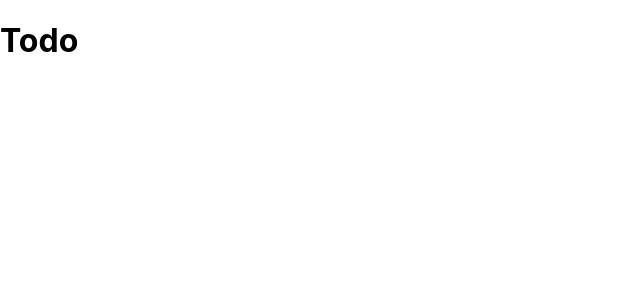
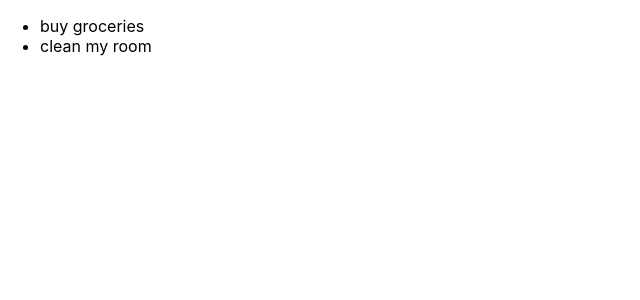
Before and after one commit to ngeksdev/todo-react-js, a React (Create React App) app: page / in a window 1280 px wide. Shown: the top 300 px of the page, without its empty margins (0-640 px from the left). Built offline with nearby package versions, Linux system fonts and the light colour scheme.

Commit message:
todos and todoItem components

```diff
--- a/src/App.tsx
+++ b/src/App.tsx
@@ -1,5 +1,25 @@
+import Todos from './components/Todos';
+
+import { Todo } from './types';
+
 function App() {
-  return <h1>Todo</h1>;
+  // test data only
+  const todoList: Todo[] = [
+    {
+      id: 'todo-1',
+      text: 'buy groceries'
+    },
+    {
+      id: 'todo-2',
+      text: 'clean my room'
+    }
+  ];
+
+  return (
+    <div>
+      <Todos todos={todoList} />
+    </div>
+  );
 }
 
 export default App;
--- /dev/null
+++ b/src/components/TodoItem.tsx
@@ -0,0 +1,7 @@
+import * as React from 'react';
+
+const TodoItem: React.FC<{ text: string }> = ({ text }) => {
+  return <li>{text}</li>;
+};
+
+export default TodoItem;
--- /dev/null
+++ b/src/components/Todos.tsx
@@ -0,0 +1,16 @@
+import * as React from 'react';
+
+import TodoItem from './TodoItem';
+import { Todo } from '../types';
+
+const Todos: React.FC<{ todos: Todo[] }> = ({ todos }) => {
+  return (
+    <ul>
+      {todos.map((todo) => (
+        <TodoItem key={todo.id} text={todo.text} />
+      ))}
+    </ul>
+  );
+};
+
+export default Todos;
--- /dev/null
+++ b/src/types.d.ts
@@ -0,0 +1,4 @@
+export interface Todo {
+  id: React.Key;
+  text: string;
+}
```
